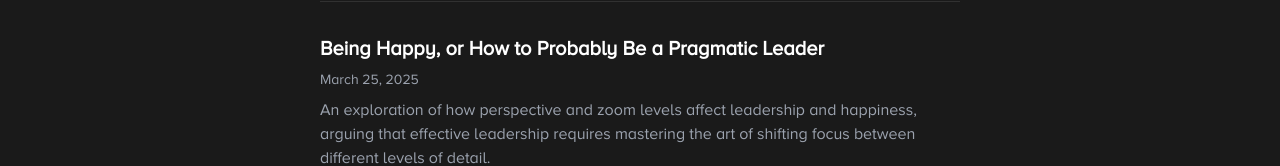
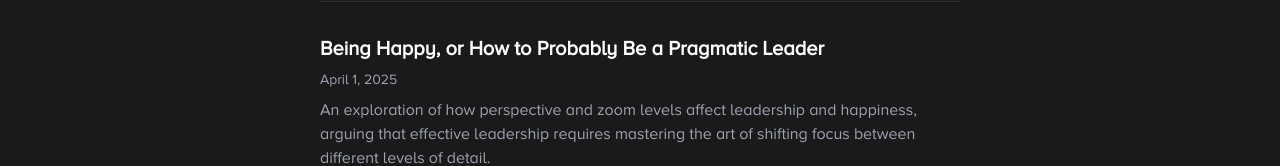
Before and after one commit to adentranter/adentranter.com, a Next.js app: page /essays in a window 1280 px wide. Shown: the part 213-379 px from the top of the page. Built offline with nearby package versions, Linux system fonts and the light colour scheme.

Commit message:
corrected the date

```diff
--- a/src/app/essays/data.ts
+++ b/src/app/essays/data.ts
@@ -202,7 +202,7 @@ The path forward requires pragmatic choices about what we can implement now and
   'being-happy': {
     slug: 'being-happy',
     title: "Being Happy, or How to Probably Be a Pragmatic Leader",
-    date: '2025-03-25',
+    date: '2025-04-1',
     excerpt: "An exploration of how perspective and zoom levels affect leadership and happiness, arguing that effective leadership requires mastering the art of shifting focus between different levels of detail.",
     content: `
 Everyone and everything is 'okay' until you zoom in. This thought process creates the context of cynicism. However, the take away from this shouldn't be the view of a cynic.
```
